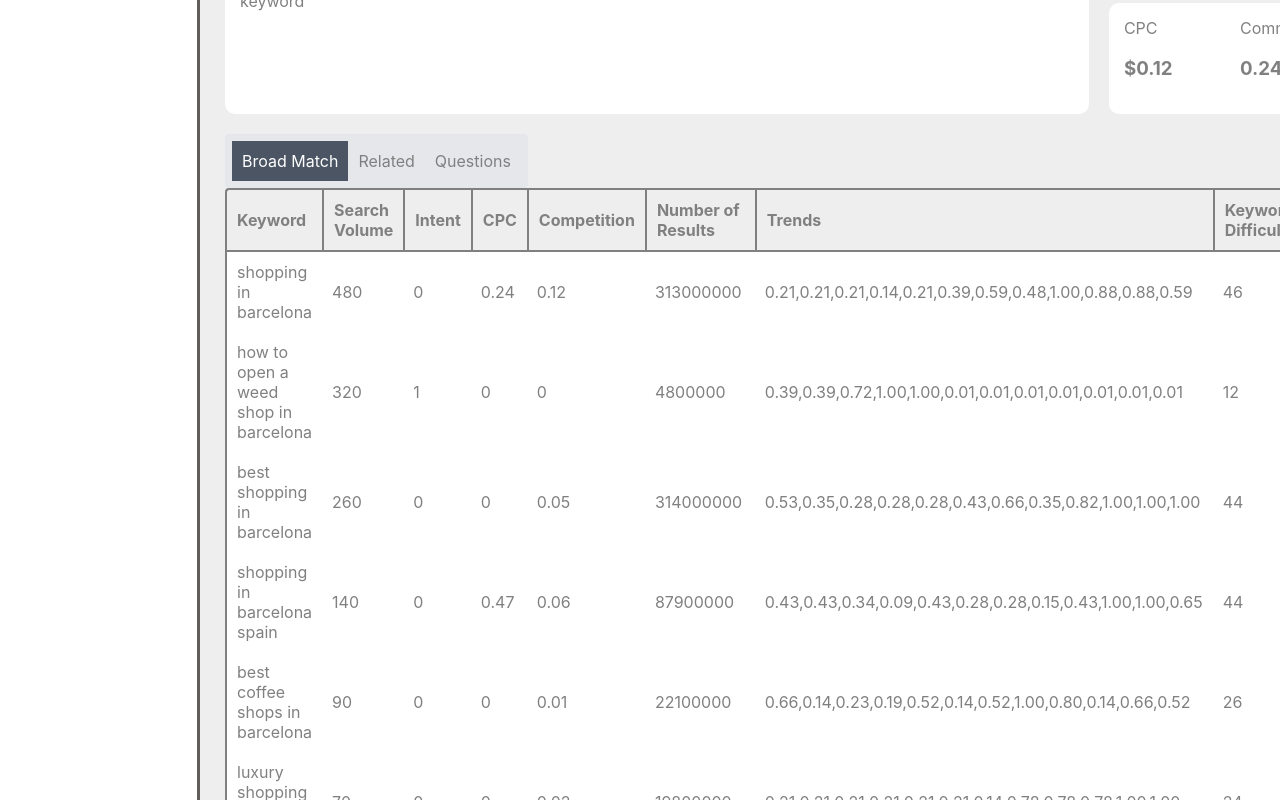
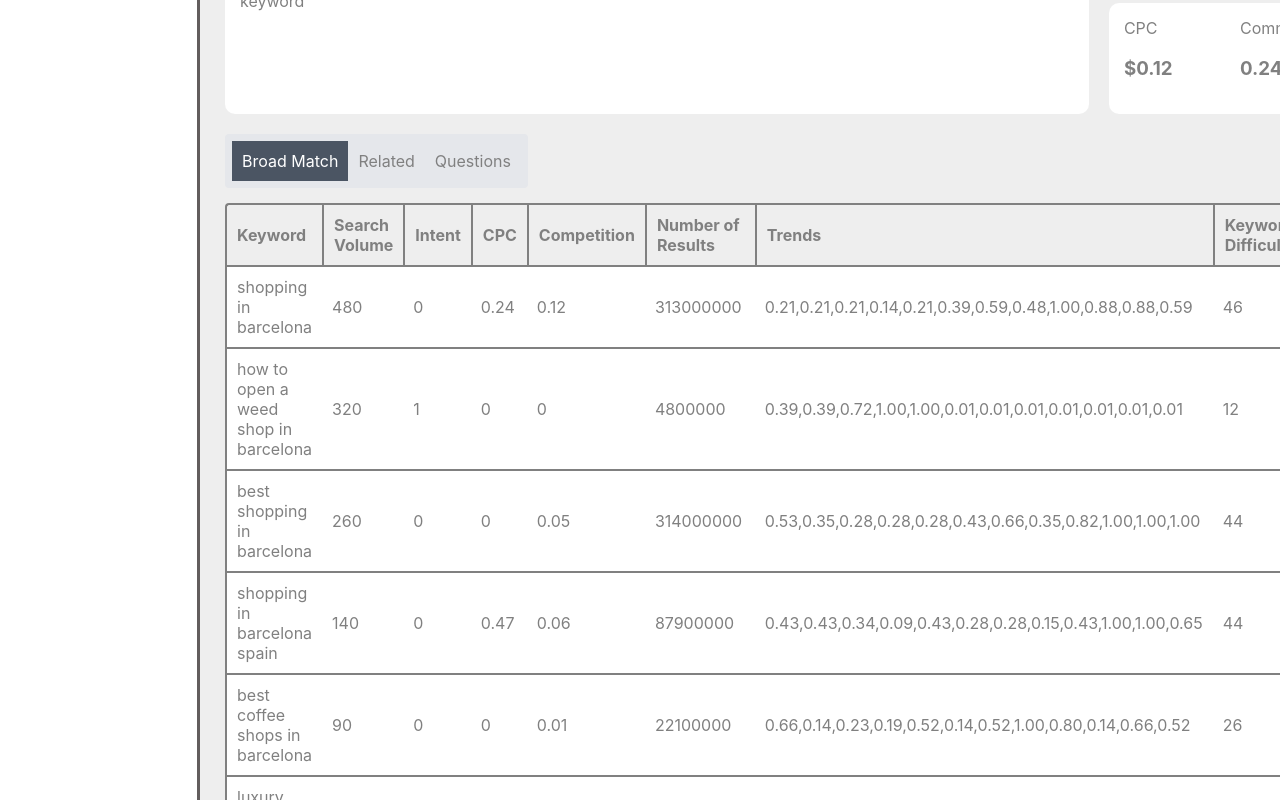
Before and after one commit to takshch/longshot, a React (Create React App) app: page / in a window 1280 px wide. Shown: the part 340-1140 px from the top of the page. Built offline with nearby package versions, Linux system fonts and the light colour scheme.

Commit message:
Adds option to change table data

```diff
--- a/src/components/Common/Segmented/SegmentedItem.tsx
+++ b/src/components/Common/Segmented/SegmentedItem.tsx
@@ -10,6 +10,7 @@ type DivProps = {
 const Div = styled.div<DivProps>`
   padding: 10px;
   text-align: center;
+  cursor: pointer;
 
   ${(props) =>
     props.isDisabled &&
--- a/src/pages-component/IndexPage/Table.tsx
+++ b/src/pages-component/IndexPage/Table.tsx
@@ -21,6 +21,7 @@ const HeadColumn = styled.th`
 const BodyColumn = styled.td`
   padding: 10px;
   background-color: #fff;
+  border-bottom: 2px solid gray;
   &:first-child {
     border-left: 2px solid gray;
   }
@@ -53,16 +54,16 @@ export default function Table({ columnNames, rows }: TableProps) {
     <TableElement>
       <thead>
         <tr>
-          {columnNames.map((name) => (
-            <HeadColumn>{name}</HeadColumn>
+          {columnNames.map((name, index) => (
+            <HeadColumn key={index}>{name}</HeadColumn>
           ))}
         </tr>
       </thead>
       <tbody>
-        {rows.map((row) => (
-          <BodyRow>
-            {row.map((column) => (
-              <BodyColumn>{column}</BodyColumn>
+        {rows.map((row, index) => (
+          <BodyRow key={index}>
+            {row.map((column, index) => (
+              <BodyColumn key={index}>{column}</BodyColumn>
             ))}
           </BodyRow>
         ))}
--- a/src/pages-component/IndexPage/TableSection.tsx
+++ b/src/pages-component/IndexPage/TableSection.tsx
@@ -1,7 +1,14 @@
-import { useState } from 'react';
+import { useEffect, useState } from 'react';
+import styled from 'styled-components';
 import Segmented from '../../components/Common/Segmented/Segmented';
 import { GetApiResponseType } from '../../types/GetApiResponseType';
 import Table from './Table';
+
+const TableSectionDiv = styled.div`
+  display: flex;
+  flex-direction: column;
+  gap: 15px;
+`;
 
 type TableSectionProps = {
   data: GetApiResponseType;
@@ -9,30 +16,51 @@ type TableSectionProps = {
 
 const CHOICES = [
   {
-    id: 1,
+    id: 0,
     text: 'Broad Match',
   },
   {
-    id: 2,
+    id: 1,
     text: 'Related',
   },
   {
-    id: 3,
+    id: 2,
     text: 'Questions',
   },
 ];
 
+type DataColumnType = [
+  keyof Pick<GetApiResponseType, 'raw_broadmatch_data'>,
+  keyof Pick<GetApiResponseType, 'raw_related_data'>,
+  keyof Pick<GetApiResponseType, 'raw_question_data'>
+];
+
+const DATA_COLUMN: DataColumnType = [
+  'raw_broadmatch_data',
+  'raw_related_data',
+  'raw_question_data',
+];
+
+export type TableData = string[][]
+
 const TableSection = ({ data }: TableSectionProps) => {
-  const { columnNames, raw_broadmatch_data } = data;
+  const { columnNames } = data;
 
   const [selectedChoice, setSelectedChoice] = useState<number>(CHOICES[0].id);
+  const [tableData, setTableData] = useState<TableData>();
+
+  useEffect(() => {
+    const key = DATA_COLUMN[selectedChoice];
+    const tableData = data[key];
+    setTableData(tableData);
+  }, [data, selectedChoice]);
 
   const selectChoice = (choice: number) => {
     setSelectedChoice(choice);
   };
 
   return (
-    <div>
+    <TableSectionDiv>
       <div>
         <Segmented
           choices={CHOICES}
@@ -40,8 +68,8 @@ const TableSection = ({ data }: TableSectionProps) => {
           onSelect={selectChoice}
         />
       </div>
-      <Table columnNames={columnNames} rows={raw_broadmatch_data} />
-    </div>
+      {tableData && <Table columnNames={columnNames} rows={tableData} />}
+    </TableSectionDiv>
   );
 };
 
```
